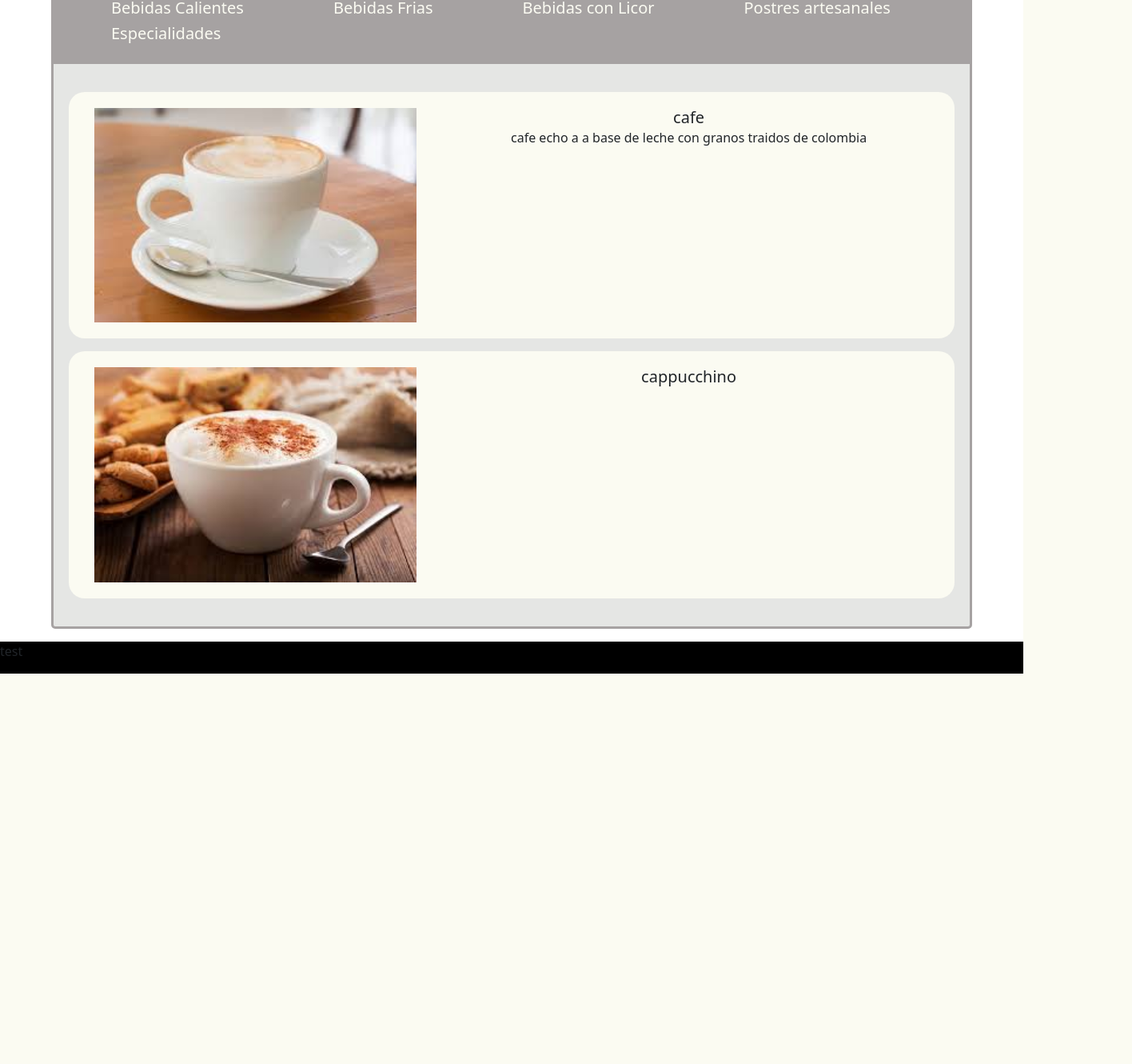
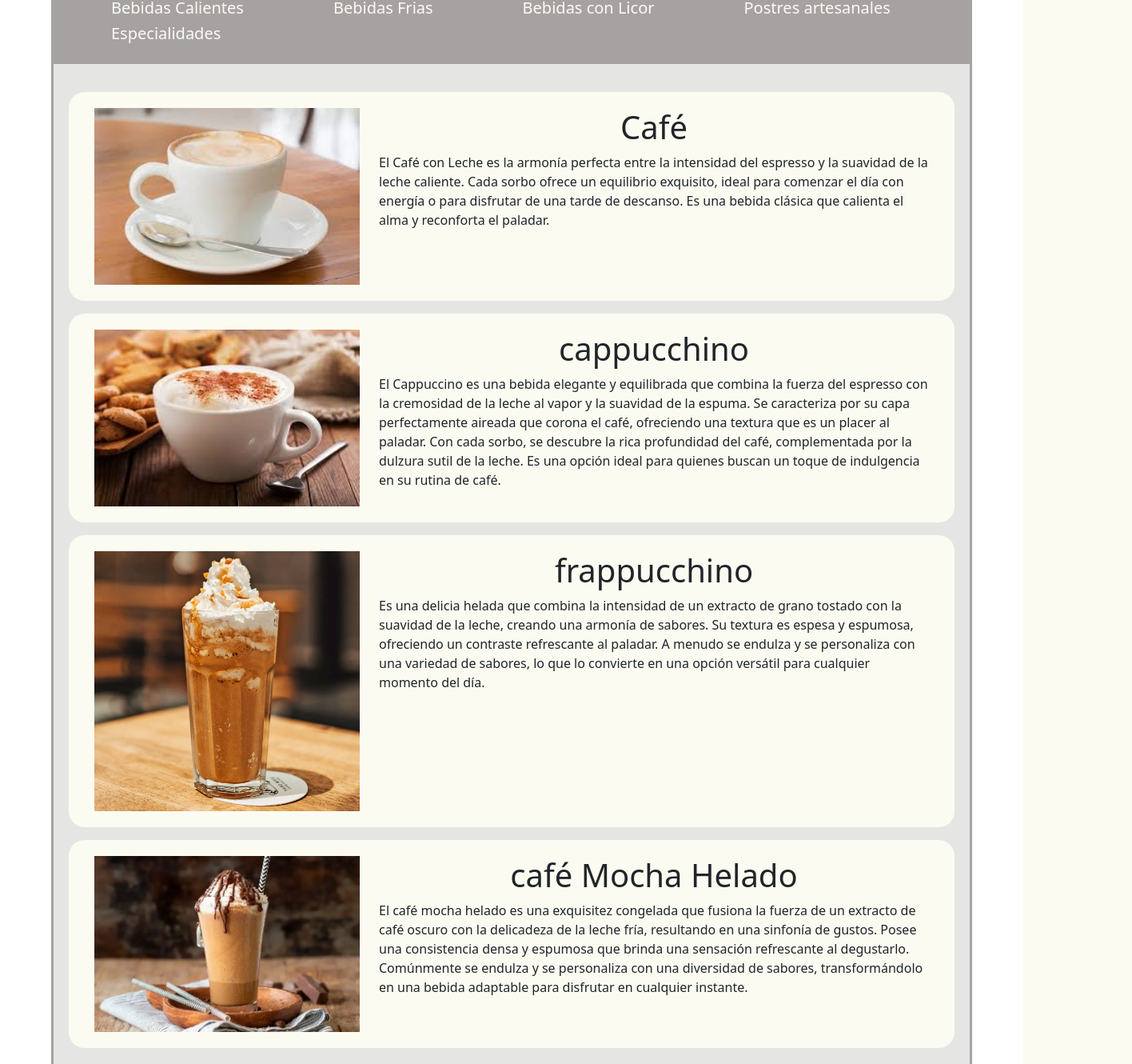
Before and after one commit to templateCoffe/Frontend, a Vue app: page / in a window 1280 px wide. Shown: the part 599-1929 px from the top of the page at 80% size, 1416 px wide, since content can reach past the window. Before the commit the page ends 1441 px from the top, so only its background shows below. Built offline with nearby package versions, Linux system fonts and the light colour scheme.

Commit message:
gran actualizacion del menu

```diff
--- a/src/components/menu.vue
+++ b/src/components/menu.vue
@@ -1,14 +1,54 @@
 <script setup>
+import Header from './Header.vue';
+  import Footer from './Footer.vue';
   const cafe = {img:"cafe.jpg"}
   const cappucchino = {img:"cappucchino.jpg"}
-  import Header from './Header.vue';
-  import Footer from './Footer.vue';
+  const frappucchino = {img:"frappucchino.webp"}
+  const Café_Mocha_Helado = {img:"Café_Mocha_Helado.webp"}
+</script>
+<script>
+export default {
+  data() {
+    return {
+         current: 1,
+         pagesize: 5,
+      }
+  },
+
+  computed: {
+      indexstart() {
+         return (this.current - 1) * this.pagesize;
+      },
+      indexend() {
+         return this.indexstart + this.pagesize;
+      },
+      paginated() {
+         return this.categories.slice(this.indexstart, this.indexend);
+      },
+   },
+   methods: {
+    prev() {
+         this.current--;
+         if (this.current < 1){
+            this.current = 3
+         }
+      },
+      next() {
+         this.current++;
+         if(this.current > 3){
+            this.current = 1
+         }
+      }
+   }
+
+   }
 
 </script>
 
+
 <template>
   <Header />
-<div class="row my-3">
+  <div class="row my-3">
     <div class="col-sm-12 col-md-12 col-lg-12 col-xl-12">
       <div id = "cabecera">
 
@@ -20,13 +60,44 @@
         </div>
         <div id = cuerpo >
           <div id = producto class="row my-3">
+            <div class="col-md-4">
             <img :src=cafe.img id="img">
-            <h1>cafe</h1>
-            <p>cafe echo a a base de leche con granos traidos de colombia</p>
+          </div>
+          <div class="col-md-8" id="informacion">
+            <h1>Café</h1>
+            <p>El Café con Leche es la armonía perfecta entre la intensidad del espresso y la suavidad de la leche caliente. Cada sorbo ofrece un equilibrio exquisito, ideal para comenzar el día con energía o para disfrutar de una tarde de descanso. Es una bebida clásica que calienta el alma y reconforta el paladar.</p>
+          </div>
           </div>
           <div id = producto class="row my-3">
+            <div class="col-md-4">
             <img :src=cappucchino.img id="img">
+          </div>
+          <div class="col-md-8" id="informacion">
             <h1>cappucchino</h1>
+            <p>El Cappuccino es una bebida elegante y equilibrada que combina la fuerza del espresso con la cremosidad de la leche al vapor y la suavidad de la espuma. Se caracteriza por su capa perfectamente aireada que corona el café, ofreciendo una textura que es un placer al paladar. Con cada sorbo, se descubre la rica profundidad del café, complementada por la dulzura sutil de la leche. Es una opción ideal para quienes buscan un toque de indulgencia en su rutina de café.</p>
+          </div>
+
+          </div>
+
+          <div id = producto class="row my-3">
+            <div class="col-md-4">
+            <img :src=frappucchino.img id="img">
+          </div>
+          <div class="col-md-8" id="informacion">
+            <h1>frappucchino</h1>
+            <p>Es una delicia helada que combina la intensidad de un extracto de grano tostado con la suavidad de la leche, creando una armonía de sabores. Su textura es espesa y espumosa, ofreciendo un contraste refrescante al paladar. A menudo se endulza y se personaliza con una variedad de sabores, lo que lo convierte en una opción versátil para cualquier momento del día.</p>
+          </div>
+
+          </div>
+
+          <div id = producto class="row my-3">
+            <div class="col-md-4">
+            <img :src=Café_Mocha_Helado.img id="img">
+          </div>
+          <div class="col-md-8" id="informacion">
+            <h1>café Mocha Helado</h1>
+            <p>El café mocha helado es una exquisitez congelada que fusiona la fuerza de un extracto de café oscuro con la delicadeza de la leche fría, resultando en una sinfonía de gustos. Posee una consistencia densa y espumosa que brinda una sensación refrescante al degustarlo. Comúnmente se endulza y se personaliza con una diversidad de sabores, transformándolo en una bebida adaptable para disfrutar en cualquier instante.</p>
+          </div>
 
           </div>
 
@@ -82,23 +153,12 @@ color:  #A6A2A2;
 border: none;
 }
 #img{
-  width: 40%;
-
-
+  width: 100%;
 }
-#producto h1 {
-  position:absolute ;
-  left:20%;
+#informacion h1{
   text-align: center;
-  font-size: 20px;
-
 }
-#producto p{
-  position:absolute;
-  left:20%;
-  text-align: center;
-  top: 45px;
-
-
+#informacion p{
+  text-align: left;
 }
 </style>
```
Also changed, not shown: public/Café_Mocha_Helado.webp (added), public/frappucchino.webp (added).
